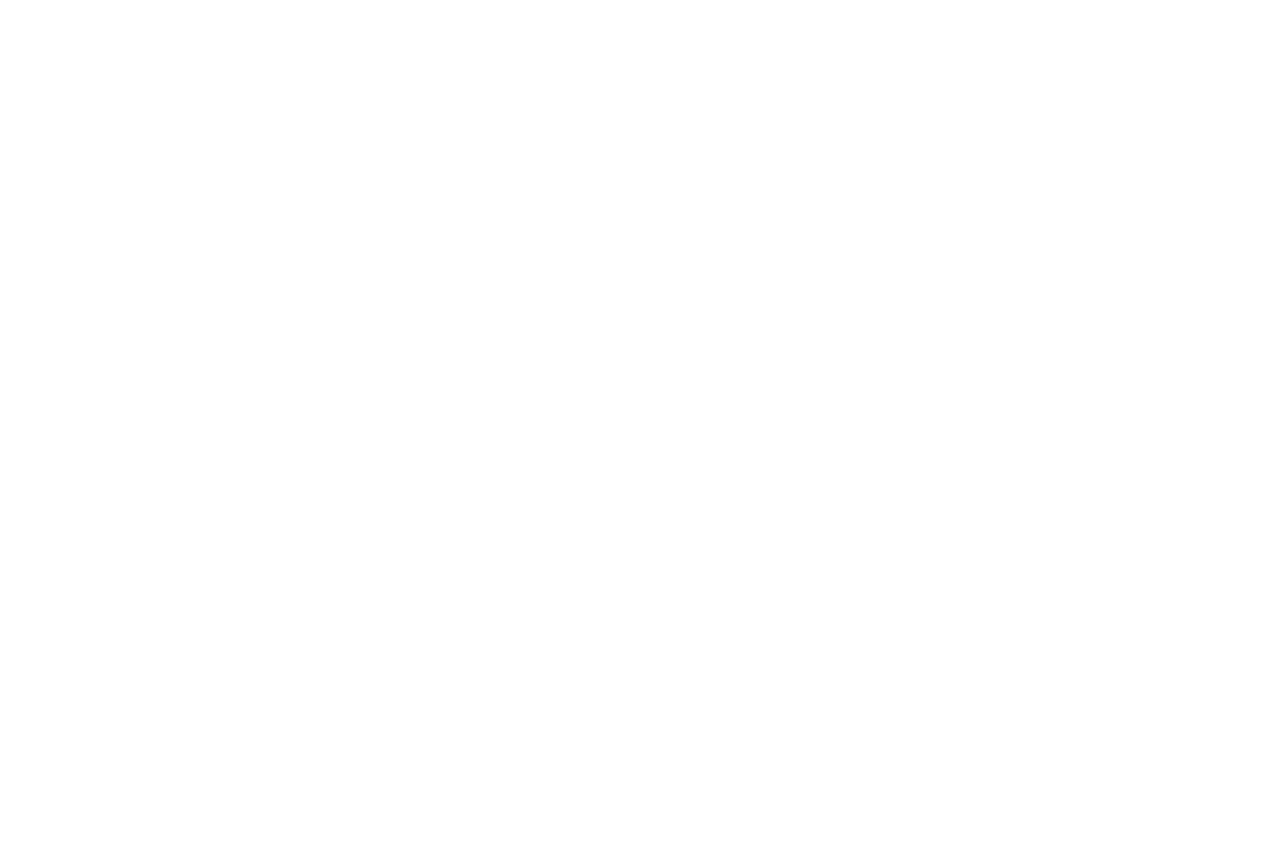
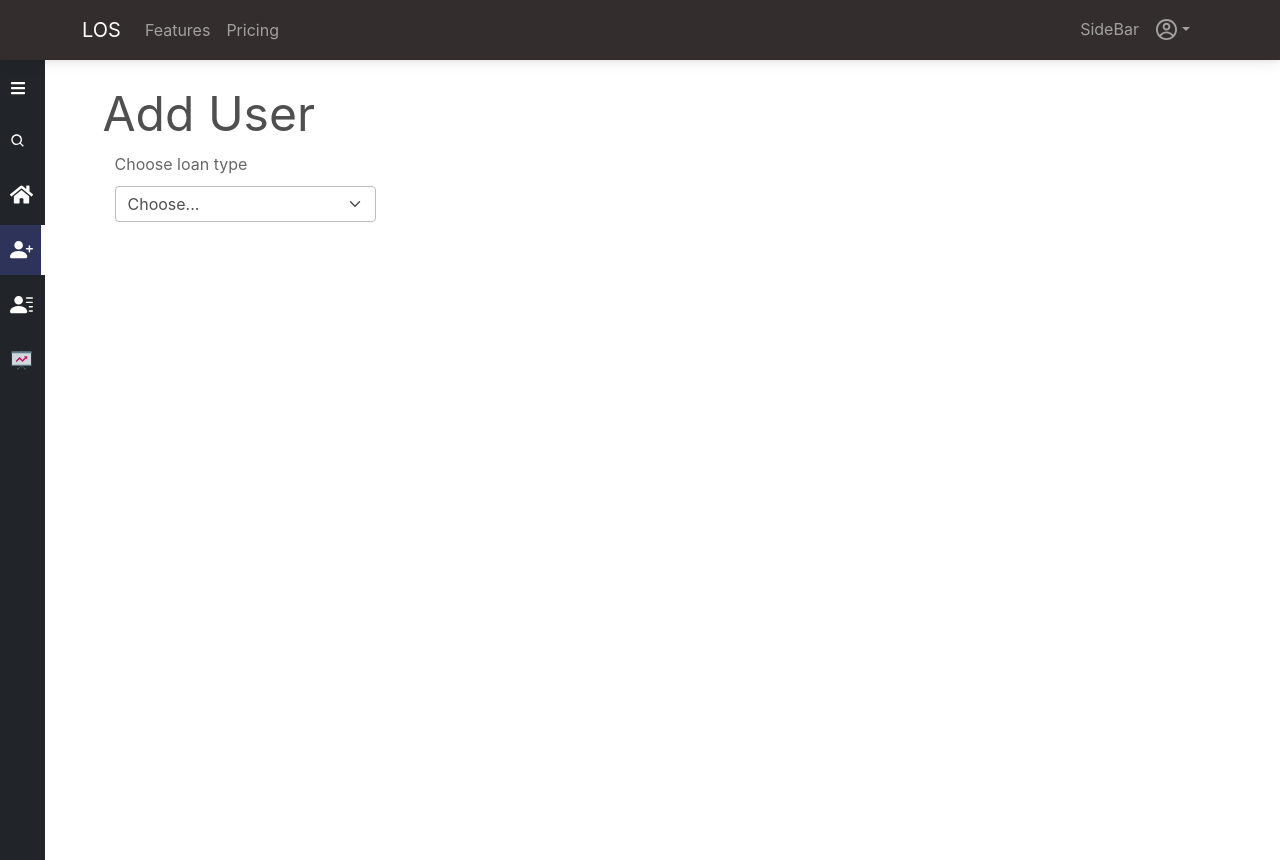
Before and after one commit to aryan-michael/los-final, a React (Create React App) app in the folder lord-save-me/: page /admin-sidebar/add-user in a window 1280 px wide. Before the commit this address had no page. Before the commit the page ends 800 px from the top, so only its background shows below. Built offline with nearby package versions, Linux system fonts and the light colour scheme.

Commit message:
adding user via admin panel

```diff
--- a/lord-save-me/src/App.js
+++ b/lord-save-me/src/App.js
@@ -29,7 +29,8 @@
 import BankDetails from "./pages/UserPanel/BankDetails"
 
 //ADMIN PANEL
-import AdminDashboard from "./pages/AdminPanel/AdminDashboard.jsx";
+import AdminDashboard from "./pages/AdminPanel/AdminDashboard";
+import AddUser from "./pages/AdminPanel/AddUser";
 import ClientData from "./pages/AdminPanel/ClientData";
 import ClientDetails from "./pages/AdminPanel/ClientDetails";
 import Statistics from "./pages/AdminPanel/Statistics";
@@ -38,6 +39,7 @@
 import Test from './pages/Register/Test';
 import Practice from './pages/Register/Practice';
 import SideBar2 from './components/SideBar2/SideBar2';
+import Creators from './pages/Home/Creators';
 
 
 function App() {
@@ -57,6 +59,7 @@
         <Route path='/login/admin' element={<Login />} />
         <Route path='/forgot-password/:id' element={<ForgotPassword />} />
         <Route path='/policy' element={<Policy />} />
+        <Route path='/creators' element={<Creators />} />
 
         {/* COMPONENTS */}
         <Route path='/navbar' element={<NavBar />} />
@@ -77,6 +80,7 @@
 
         {/* ADMIN PANEL */}
         <Route path="/admin-sidebar/admin-dashboard" element={<AdminDashboard />} />
+        <Route path="/admin-sidebar/add-user" element={<AddUser />} />
         <Route path="/admin-sidebar/client-data" element={<ClientData />} />
         <Route path="/admin-sidebar/client-details" element={<ClientDetails />} />
         <Route path="/admin-sidebar/statistics" element={<Statistics />} />
--- a/lord-save-me/src/components/NavBar/NavBar.jsx
+++ b/lord-save-me/src/components/NavBar/NavBar.jsx
@@ -12,7 +12,7 @@
                     <Navbar.Collapse id="responsive-navbar-nav">
                         <Nav className="me-auto">
                             <Nav.Link href="/policy">Policy Agreement</Nav.Link>
-                            <Nav.Link href="#pricing">Pricing</Nav.Link>
+                            <Nav.Link href="/creators">Creators</Nav.Link>
                             <NavDropdown title="Products" id="collasible-nav-dropdown">
                                 <NavDropdown.Item href="/loan/business">
                                     Business Loan
--- a/lord-save-me/src/components/Sidebar/AdminSideBar.jsx
+++ b/lord-save-me/src/components/Sidebar/AdminSideBar.jsx
@@ -1,6 +1,6 @@
 import { NavLink } from "react-router-dom";
 import { FaBars, FaHome } from "react-icons/fa";
-import { BsPersonLinesFill } from "react-icons/bs";
+import { BsFillPersonPlusFill, BsPersonLinesFill } from "react-icons/bs";
 import { BiSearch } from "react-icons/bi";
 import { FcStatistics } from "react-icons/fc";
 import { useState } from "react";
@@ -15,6 +15,11 @@
         path: "/admin-sidebar/admin-dashboard",
         name: "Dashboard",
         icon: <FaHome />,
+    },
+    {
+        path: "/admin-sidebar/add-user",
+        name: "Add User",
+        icon: <BsFillPersonPlusFill />,
     },
     {
         path: "/admin-sidebar/client-data",
--- a/lord-save-me/src/components/Sidebar/SideBar.css
+++ b/lord-save-me/src/components/Sidebar/SideBar.css
@@ -83,6 +83,7 @@
 .link_text {
     white-space: nowrap;
     font-size: 15px;
+    margin-top: 7px;
 }
 
 .link:hover {
--- /dev/null
+++ b/lord-save-me/src/pages/AdminPanel/AddUser.css
@@ -0,0 +1,15 @@
+.tag {
+    border-radius: 58px;
+    background: linear-gradient(45deg, #dbe1e5, #b9bdc1);
+    box-shadow: 22px -22px 30px #96999c,
+        -22px 22px 30px #ffffff;
+}
+
+.icons {
+    font-size: 3.5rem;
+    color: rgb(10, 10, 94);
+}
+
+.icons:hover {
+    color: rgb(19, 105, 23)
+}
--- /dev/null
+++ b/lord-save-me/src/pages/AdminPanel/AddUser.jsx
@@ -0,0 +1,70 @@
+import { Container, Form, Row, Button } from 'react-bootstrap';
+import AdminSideBar from "../../components/Sidebar/AdminSideBar";
+import PostLoginNavBar from "../../components/NavBar/PostLoginNavBar";
+import Forms from "../Register/Forms";
+import { useEffect, useState } from 'react';
+
+const AddUser = () => {
+
+    const [loan, setLoan] = useState("Choose...");
+
+    const [business, setBusiness] = useState(false);
+    const [home, setHome] = useState(false);
+    const [education, setEducation] = useState(false);
+    const [personal, setPersonal] = useState(false);
+
+    useEffect(() => {
+        loan === "business" ? setBusiness(true) : setBusiness(false);
+        loan === "home" ? setHome(true) : setHome(false);
+        loan === "education" ? setEducation(true) : setEducation(false);
+        loan === "personal" ? setPersonal(true) : setPersonal(false);
+    }, [loan])
+
+    const handleChange = (e) => {
+        setLoan(e.target.value);
+        window.open(`/loan/${e.target.value}`);
+    }
+
+    return (
+        <>
+            <PostLoginNavBar />
+            <div style={{ display: 'flex' }}>
+                <AdminSideBar />
+
+                <Container fluid>
+                    <Form className="container mt-3 mb-3" autoComplete='off'>
+                        <Row className="title">Add User</Row>
+                        <Row className="mb-3">
+                            {/* ADDING USER VIA ADMIN */}
+                            <Form.Group controlId="formGridState" className="col col-sm-3">
+                                <Form.Label>Choose loan type</Form.Label>
+                                <Form.Select className="form-control" name="add-user" value={loan} onChange={handleChange} required >
+                                    <option defaultValue value=''>Choose...</option>
+                                    <option value="business">Business Loan</option>
+                                    <option value="home">Home Loan</option>
+                                    <option value="education">Education Loan</option>
+                                    <option value="personal">Personal Loan</option>
+                                </Form.Select>
+                            </Form.Group>
+                        </Row>
+                        {/* <Row className="mb-3">
+                            <Form.Group controlId="formGridCheckbox" className="col col-sm-3">
+                                <Button type="submit" className="me-4 btn btn-success btn-lg btn-block">Submit
+                                </Button>
+                            </Form.Group>
+                        </Row> */}
+                    </Form>
+                    {/* <div>
+                        {business && <Forms loan_type={"Business"} country={"India"} />}
+                        {home && <Forms loan_type={"Home"} country={"India"} />}
+                        {education && <Forms loan_type={"Education"} country={"India"} />}
+                        {personal && <Forms loan_type={"Personal"} country={"India"} />}
+                    </div> */}
+                </Container>
+
+            </div>
+        </>
+    );
+}
+
+export default AddUser
--- /dev/null
+++ b/lord-save-me/src/pages/Home/Creators.css
@@ -0,0 +1,5 @@
+.list-item {
+    margin: 0;
+    padding: 0;
+    box-sizing: initial;
+}
--- /dev/null
+++ b/lord-save-me/src/pages/Home/Creators.jsx
@@ -0,0 +1,42 @@
+import { MDBCarousel, MDBCarouselItem } from 'mdb-react-ui-kit';
+import NavBar from "../../components/NavBar/NavBar";
+import "./Creators.css";
+
+export default function Creators() {
+    return (
+    <>
+    <NavBar />
+        <MDBCarousel showIndicators showControls fade className="list-item" >
+            <MDBCarouselItem
+                className='w-100 d-block'
+                itemId={1}
+                src='https://mdbootstrap.com/img/Photos/Slides/img%20(15).jpg'
+                alt='...'
+            >
+                <h5>Meet our creators</h5>
+                <p>We are final year engineering students at Indus University and we have built this application using the MERN stack</p>
+            </MDBCarouselItem>
+
+            <MDBCarouselItem
+                className='w-100 d-block'
+                itemId={1}
+                src='https://mdbootstrap.com/img/Photos/Slides/img%20(15).jpg'
+                alt='...'
+            >
+                <h5>Aryan Michael</h5>
+                <p>Frontend guy</p>
+            </MDBCarouselItem>
+
+            <MDBCarouselItem
+                className='w-100 d-block'
+                itemId={1}
+                src='https://mdbootstrap.com/img/Photos/Slides/img%20(15).jpg'
+                alt='...'
+            >
+                <h5>Dharmik Patel</h5>
+                <p>Backend guy</p>
+            </MDBCarouselItem>
+        </MDBCarousel>
+    </>
+    );
+}
```
Also changed, not shown: 2 other files (tests, documents, lock files or other folders).
